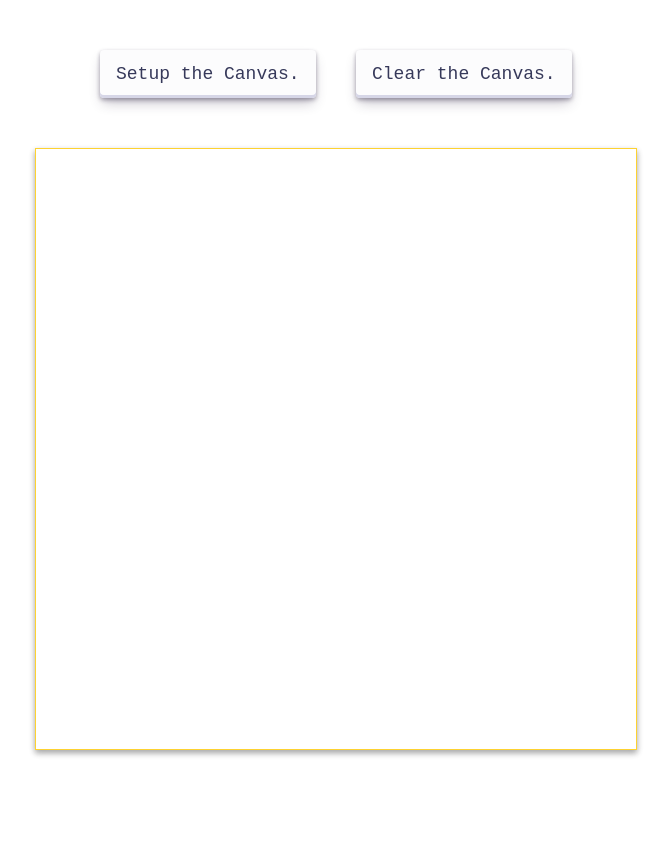
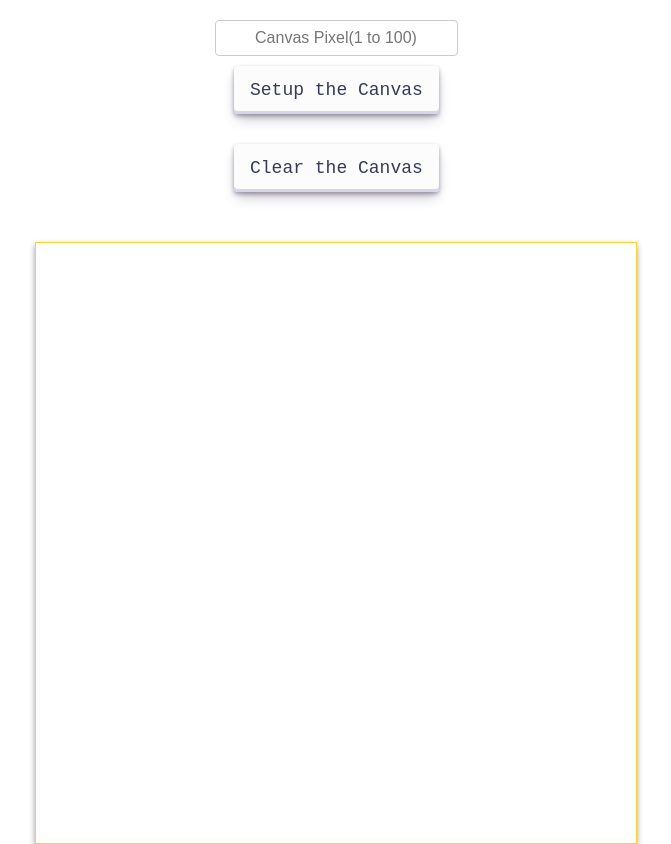
Before and after one commit to iam-rohan/Etch-a-Sketch, a plain HTML site: page index.html in a window 1280 px wide. Shown: the whole page, without its empty margins (304-975 px from the left). Before the commit the page ends 800 px from the top, so only its background shows below. Drawn offline with Linux system fonts and the light colour scheme.

Commit message:
Add a input field to take gridSize instead of a prompt

```diff
--- a/index.html
+++ b/index.html
@@ -9,8 +9,21 @@
   <body>
     <div class="main-container">
       <div class="btns">
-        <button onclick="setStage()" class="btn" role="button">Setup the Canvas.</button>
-        <button onclick="cleared()" class="btn" role="button">Clear the Canvas.</button>
+        <form id="gridSizeForm" onsubmit="setStage(event)">
+          <input
+            type="text"
+            id="gridSize"
+            name="gridSize"
+            pattern="[1-9][0-9]*"
+            min="1"
+            max="100"
+            placeholder="Canvas Pixel(1 to 100)"
+            title="Please enter a number between 1 and 100."
+          />
+
+          <button type="submit" class="btn">Setup the Canvas</button>
+        </form>
+        <button onclick="cleared()" class="btn" role="button">Clear the Canvas</button>
       </div>
       <div class="container"></div>
     </div>
--- a/index.js
+++ b/index.js
@@ -6,23 +6,24 @@ function clearContainer() {
   }
 }
 
-function setStage() {
+function setStage(event) {
+  event.preventDefault();
   clearContainer();
 
-  let gridSize = prompt("How many pixels per side?(MAX: 100)");
-  let gridChecked = Math.min(parseInt(gridSize), 100);
-  console.log(gridChecked);
+  let gridSizeInput = document.getElementById("gridSize");
+  let gridSize = parseInt(gridSizeInput.value);
+  let gridRanged = Math.min(gridSize, 100);
 
   const container = document.querySelector(".container");
   const gridContainer = document.createElement("div");
   gridContainer.classList.add("grid-container");
-  const boxWidth = container.offsetWidth / gridChecked;
+  const boxWidth = container.offsetWidth / gridRanged;
 
-  for (i = 0; i < gridChecked; i++) {
+  for (i = 0; i < gridRanged; i++) {
     const outerDiv = document.createElement("div");
     outerDiv.classList.add("grid-row");
 
-    for (j = 0; j < gridChecked; j++) {
+    for (j = 0; j < gridRanged; j++) {
       const div = document.createElement("div");
       div.classList.add("grid-item");
       div.style.width = boxWidth + "px";
--- a/style.css
+++ b/style.css
@@ -4,8 +4,34 @@ body {
 
 .btns {
   display: flex;
-  gap: 40px;
-  margin-top: 50px;
+  flex-direction: column;
+  align-items: center;
+  gap: 10px;
+}
+
+#gridSizeForm {
+  display: flex;
+  flex-direction: column;
+  align-items: center;
+  margin: 20px 0;
+  gap: 10px;
+}
+
+input[type="text"] {
+  text-align: center;
+  width: 100%;
+  padding: 8px;
+  border: 1px solid #ccc;
+  border-radius: 4px;
+  font-size: 16px;
+  &:focus {
+    outline: none;
+    border-color: #000;
+  }
+}
+
+input[type="text"]::placeholder {
+  text-align: center;
 }
 
 .btn {
```
